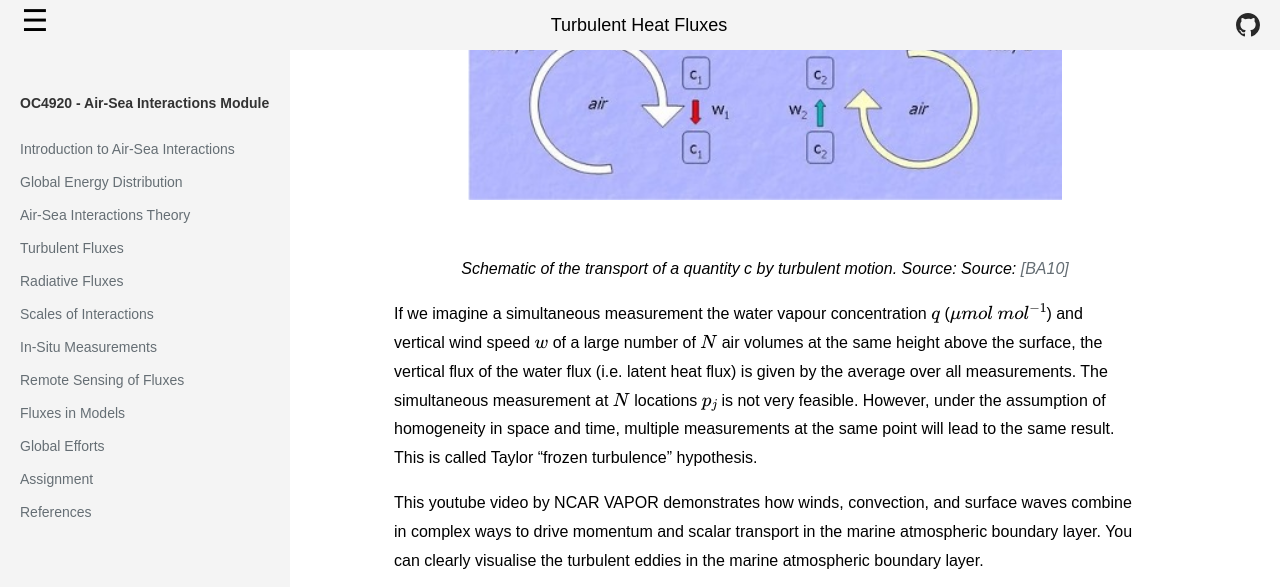
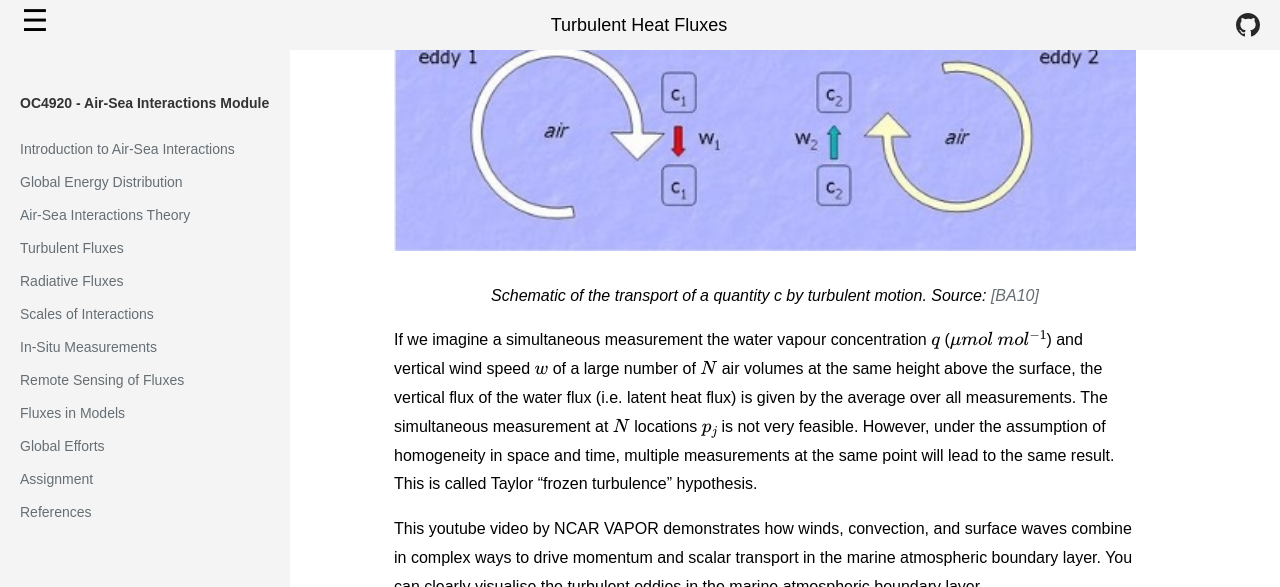
Before and after one commit to marcelduplessis/air-sea-interactions-notes, a Jekyll site: the page built from turbulent-fluxes.md, in a window 1280 px wide and 900 px high, scrolled down 1055 px, cut to the strip 0-587 px from the top of the window. Built offline with Jekyll 4.4.1, drawn with Linux system fonts in a browser that asks for light colours.

Commit message:
img adjust

```diff
--- a/turbulent-fluxes.md
+++ b/turbulent-fluxes.md
@@ -33,8 +33,8 @@ The flux of the scalar quantity \\( c \\) is given by:
 - \\( \overline{w'c'} \\): Time-averaged covariance of \\( w' \\) and \\( c' \\)
 
 <div style="text-align: center;">
-  <img src="assets/images/eddy-cov-schematic.jpg" alt="eddy covariance schematic" style="width: 80%; margin: 30px 0;">
-  <p><em>Schematic of the transport of a quantity c by turbulent motion. Source: Source: <a href="/references/#BA10">[BA10]</a></em></p>
+  <img src="assets/images/eddy-cov-schematic.jpg" alt="eddy covariance schematic" style="width: 100%; margin: 30px 0 5px 0;">
+  <p><em>Schematic of the transport of a quantity c by turbulent motion. Source: <a href="/references/#BA10">[BA10]</a></em></p>
 </div>
 
 If we imagine a simultaneous measurement the water vapour concentration \\( q \\) (\\( \mu mol \\) \\( mol^{-1} \\)) and vertical wind speed \\( w \\) of a large number of \\( N \\) air volumes at the same height above the surface, the vertical flux of the water flux (i.e. latent heat flux) is given by the average over all measurements. The simultaneous measurement at \\( N \\) locations \\( p_j \\) is not very feasible. However, under the assumption of homogeneity in space and time, multiple measurements at the same point will lead to the same result. This is called Taylor "frozen turbulence" hypothesis.
```
